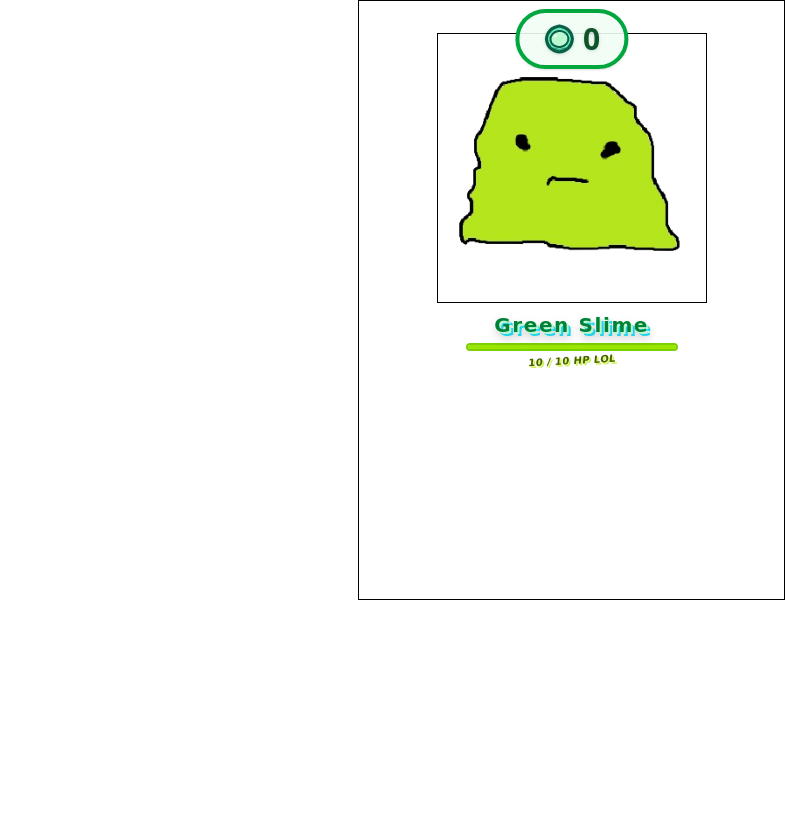
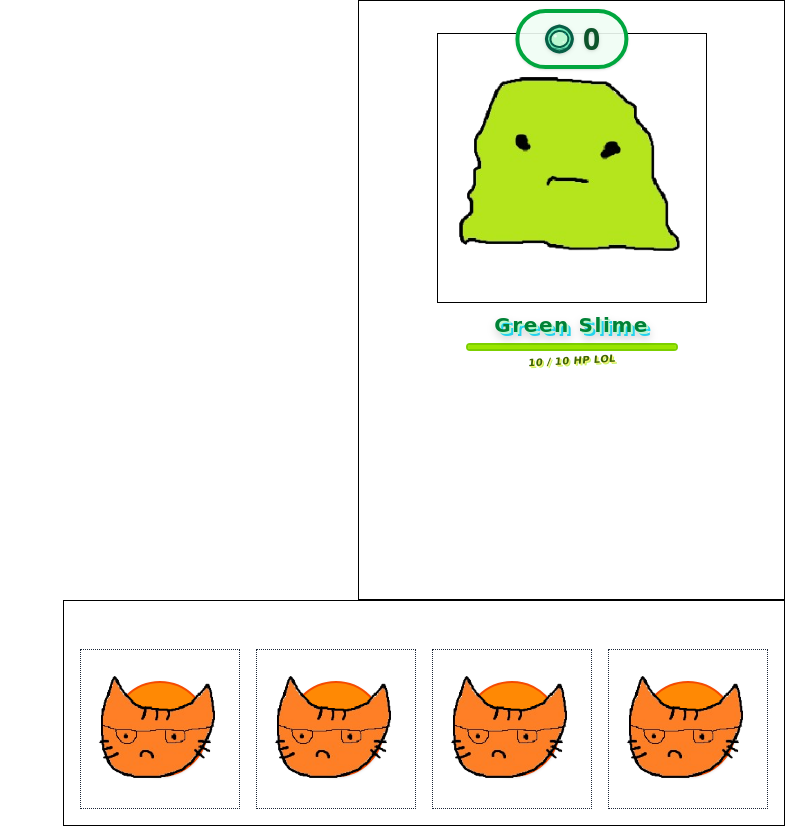
Before and after one commit to madfozjer/fck-slime-rancher, a Vue app: page / in a window 1280 px wide. Shown: the whole page, without its empty margins (495-1280 px from the left). Before the commit the page ends 800 px from the top, so only its background shows below. Built offline with nearby package versions, Linux system fonts and the light colour scheme; the HTML template or start-up script is replaced by a standard one.

Commit message:
added Hunter component and image for mob display

```diff
--- /dev/null
+++ b/src/components/Hunter.vue
@@ -0,0 +1,30 @@
+<script setup>
+import { defineProps } from 'vue'
+
+const props = defineProps({
+  name: {
+    type: String,
+    required: true,
+  },
+})
+</script>
+
+<template>
+  <div
+    class="border-dotted border border-gray-800 flex items-center justify-center relative w-[160px] h-[160px] bg-transparent"
+  >
+    <!-- Circle background: smaller than hunter but still visible -->
+    <div
+      class="absolute left-1/2 top-1/2 -translate-x-1/2 -translate-y-2/4 rounded-full bg-orange-400 border-2 border-orange-600 shadow"
+      style="width: 96px; height: 96px; z-index: 0"
+    ></div>
+    <!-- Hunter image -->
+    <img
+      :src="`/hunters/${props.name}/${props.name}.png`"
+      :alt="props.name"
+      width="128"
+      height="128"
+      class="relative z-10"
+    />
+  </div>
+</template>
--- a/src/views/HomeView.vue
+++ b/src/views/HomeView.vue
@@ -1,6 +1,17 @@
 <script setup>
 // Import Vue Composition API helpers
 import { ref, watch, computed } from 'vue'
+import Hunter from '@/components/Hunter.vue'
+
+// Mob data and mobQueue can be moved to a separate file or MobData.js
+
+// Damage pop logic and arrays can be moved to a MobDisplay.vue component
+
+// HP bar and HP text can be moved to a HpBar.vue component
+
+// Coin counter can be moved to a CoinCounter.vue component
+
+// Mob image, click logic, and shake/damage image logic can be moved to MobDisplay.vue
 
 // Define a GreenSlime mob template
 const GreenSlime = {
@@ -67,6 +78,11 @@ const damageTexts = [
   'YIKES!',
   'SMACK!',
   'BOOM!',
+  'SHABONK!',
+  'KAPOW!',
+  'OUCHIE!',
+  'OOPSIE DAISY!',
+  'HOT SEX!',
 ]
 
 // Possible colors and rotations
@@ -164,6 +180,7 @@ watch(hp, (newHp, oldHp) => {
 function increment() {
   if (hp.value > 0) {
     hp.value--
+    hp.value = Math.max(0, Math.round(hp.value * 100) / 100) // Round to 2 decimal place
     // If mob dies, move to next and add coins
     if (hp.value === 0 && currentMobIndex.value < mobQueue.length - 1) {
       currentMobIndex.value++
@@ -177,7 +194,7 @@ const showDamagedImg = ref(false)
 </script>
 
 <template>
-  <div class="flex h-screen w-screen">
+  <div class="h-screen w-screen">
     <div
       class="ml-auto border w-1/3 h-1/2 min-h-3/4 flex flex-col items-center justify-start relative"
       id="mob-container"
@@ -301,6 +318,16 @@ const showDamagedImg = ref(false)
         <span class="text-green-900 drop-shadow">{{ count }}</span>
       </div>
     </div>
+    <!-- Hunters section with circular background -->
+    <div class="flex justify-center w-fit p-4 border ml-auto" id="hunters">
+      <!-- Hunters row -->
+      <div class="flex gap-4 mt-8 w-fit">
+        <Hunter name="Jacob" />
+        <Hunter name="Jacob" />
+        <Hunter name="Jacob" />
+        <Hunter name="Jacob" />
+      </div>
+    </div>
   </div>
 </template>
 
```
Also changed, not shown: public/hunters/Jacob/Jacob.png (added).
